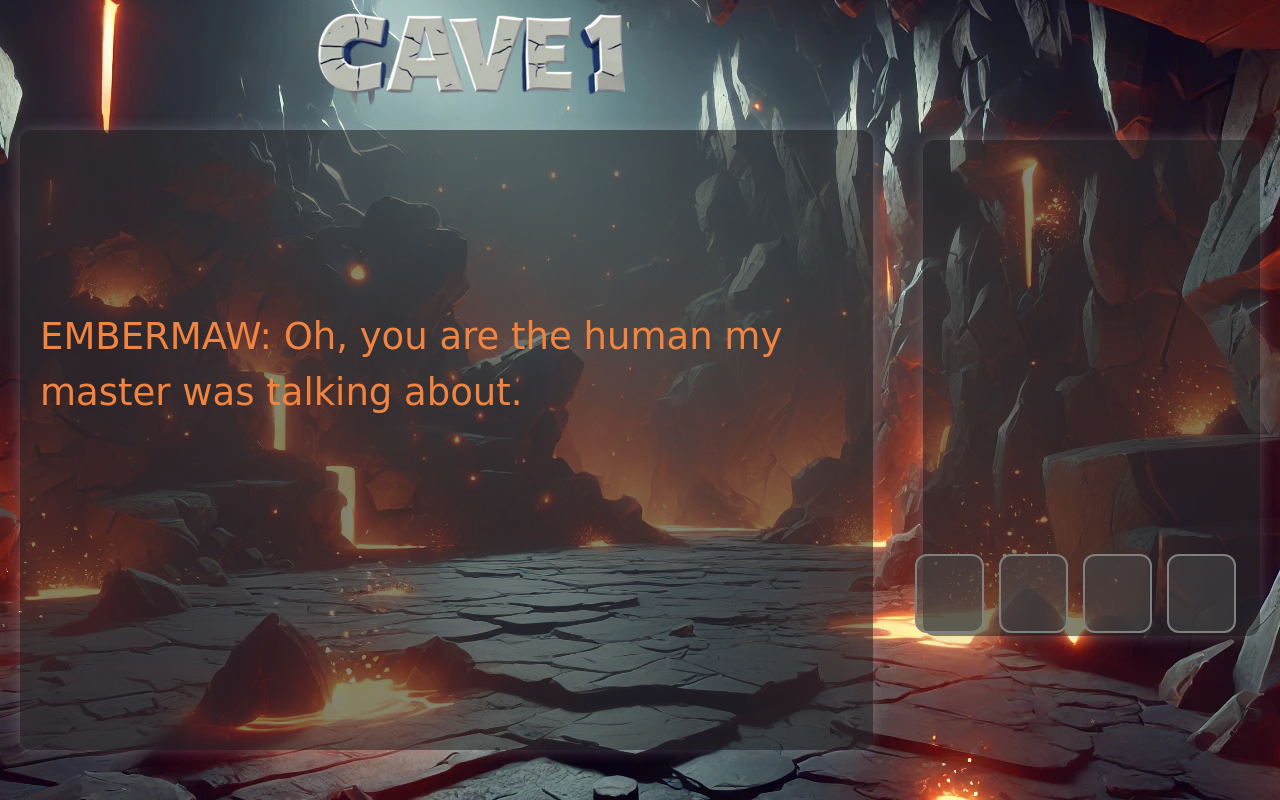
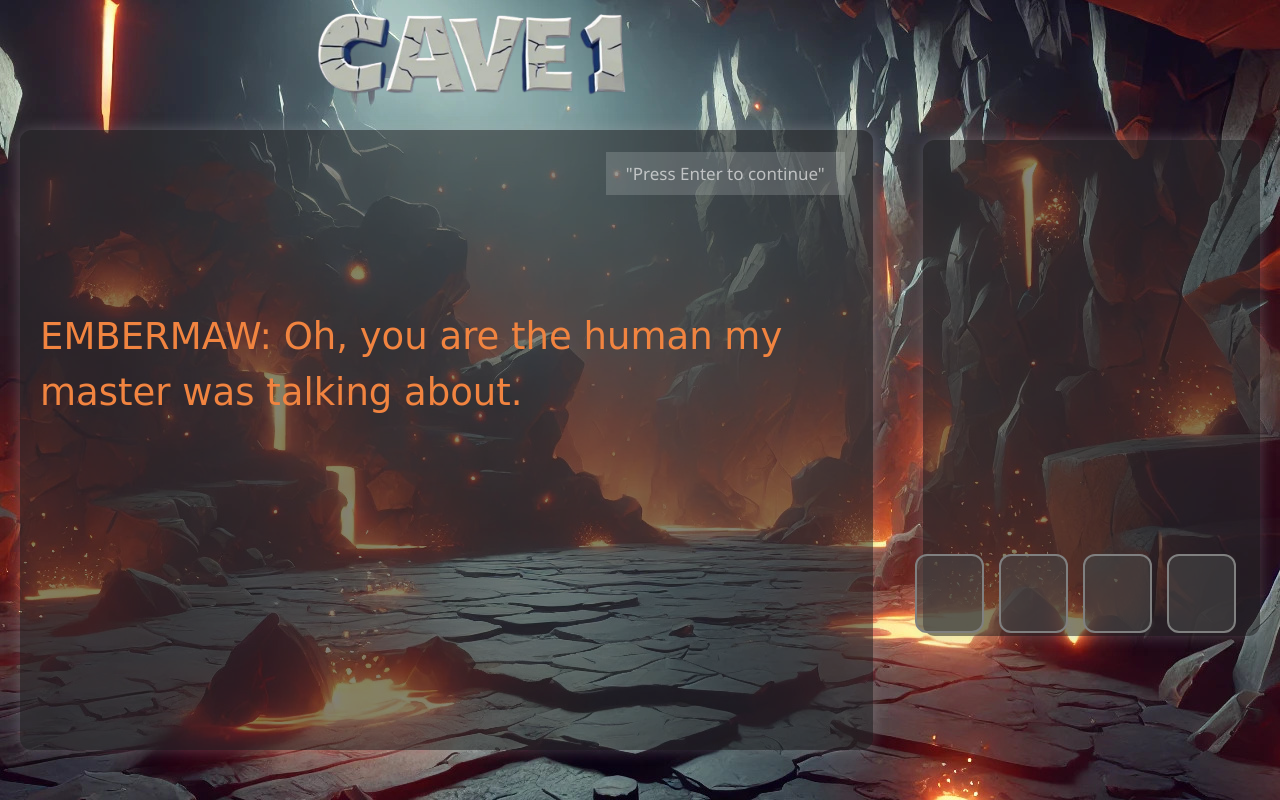
Before and after one commit to malakalina2007/Nightfall, a plain HTML site: page cave1story.html in a window 1280 px wide. Drawn offline with Linux system fonts and the light colour scheme; a web font is replaced by a local one.

Commit message:
Update cave1story.html

```diff
--- a/cave1story.html
+++ b/cave1story.html
@@ -96,9 +96,22 @@
             font-size: 37px;
             line-height: 1.5;
         }
+        .note {
+            font-size: 10px;
+            position: absolute;
+            top: 19%;
+            right: 34%;
+            background: rgba(243, 245, 248, 0.167);
+            border: none;
+            color: rgba(255, 255, 255, 0.61);
+            font-size: 17px;
+            padding: 10px 20px;
+        }
     </style>
 </head>
 <body>
+    <div class="note">"Press Enter to continue"</div>
+
 
     <!-- Background from cave1.html -->
     <iframe id="background-frame" src="cave1structure.html"></iframe>
```
